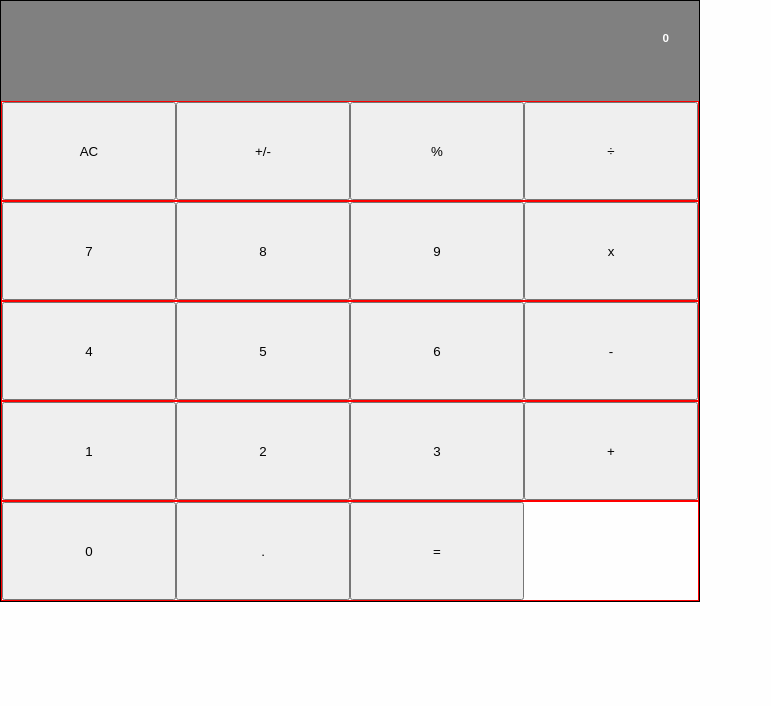
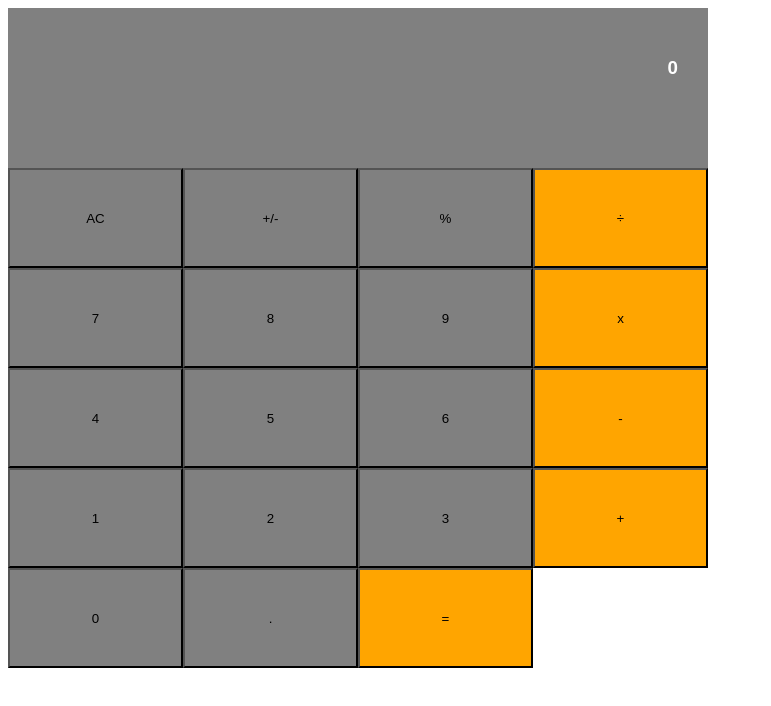
Before and after one commit to okikiola11/react-calculator, a React (Create React App) app: page / in a window 1280 px wide. Shown: the top 706 px of the page, without its empty margins (0-771 px from the left). Built offline with nearby package versions, Linux system fonts and the light colour scheme.

Commit message:
Add the module styling to ButtonPanel Component Add styling to the Button Component file Add css modules to the Button and ButtonPanel Component files

```diff
--- a/src/App.css
+++ b/src/App.css
@@ -11,10 +11,3 @@ html {
 body {
   background-color: #fefefe;
 }
-
-.buttons {
-  height: 100px;
-  display: flex;
-  flex-direction: row;
-  border: 1px solid red;
-}
--- a/src/components/App.js
+++ b/src/components/App.js
@@ -1,14 +1,13 @@
 import React, { useState } from 'react';
 import styled from 'styled-components';
 import DisplayCalculator from './DisplayCalculator';
-import ButtonPanel from './ButtonPanel';
+import ButtonPanel from './buttonPanel/ButtonPanel';
 import calculate from '../logic/calculate';
 
 const Flex = styled.section`
   display: flex;
   flex-direction: column;
   font-family: sans-serif;
-  border: 1px solid black;
   width: 700px;
 `;
 
--- a/src/components/Button.js
+++ b/src/components/button/Button.js
@@ -1,21 +1,20 @@
 import React from 'react';
 import PropTypes from 'prop-types';
+import * as styles from './button.module.css';
 
 const Button = (props) => {
-  const { name, clickHandler } = props;
+  const {
+    name, clickHandler, color,
+  } = props;
 
   const handleClick = (buttonName) => clickHandler(buttonName);
-
-  const styles = {
-    width: '25%',
-  };
 
   return (
     <>
       <button
         onClick={() => handleClick(name)}
         type="button"
-        style={name === 0 ? 'null' : styles}
+        className={`${styles.button} ${color ? styles.grayColor : styles.orangeColor} `}
       >
         {name}
       </button>
@@ -26,6 +25,11 @@ const Button = (props) => {
 Button.propTypes = {
   name: PropTypes.string.isRequired,
   clickHandler: PropTypes.func.isRequired,
+  color: PropTypes.bool,
+};
+
+Button.defaultProps = {
+  color: false,
 };
 
 export default Button;
--- /dev/null
+++ b/src/components/button/button.module.css
@@ -0,0 +1,11 @@
+.button {
+  width: 25%;
+}
+
+.grayColor {
+  background-color: gray;
+}
+
+.orangeColor {
+  background-color: orange;
+}
--- a/src/components/ButtonPanel.js
+++ b/src/components/buttonPanel/ButtonPanel.js
@@ -1,7 +1,7 @@
 import React from 'react';
 import PropTypes from 'prop-types';
-import Button from './Button';
-import '../App.css';
+import Button from '../button/Button';
+import styles from './buttonPanel.module.css';
 
 const ButtonPanel = (props) => {
   const GroupButtons = {
@@ -13,18 +13,22 @@ const ButtonPanel = (props) => {
   };
   const buttons = Object.keys(GroupButtons);
 
+  const orangeBtns = ['÷', 'x', '-', '+', '='];
+
   const handleClick = (buttonName) => {
     props.clickHandler(buttonName);
   };
   return (
     <>
       {buttons.map((item, i) => (
-        <main key={`item-${(i + 1)}`} className="buttons">
+        <main key={`item-${(i + 1)}`} className={styles.buttons}>
           {GroupButtons[item].map((button) => (
             <Button
               key={button}
               name={`${button}`}
               clickHandler={handleClick}
+              wide={button === '0'}
+              color={!orangeBtns.includes(button)}
             />
           ))}
         </main>
--- /dev/null
+++ b/src/components/buttonPanel/buttonPanel.module.css
@@ -0,0 +1,5 @@
+.buttons {
+  height: 100px;
+  display: flex;
+  flex-direction: row;
+}
```
